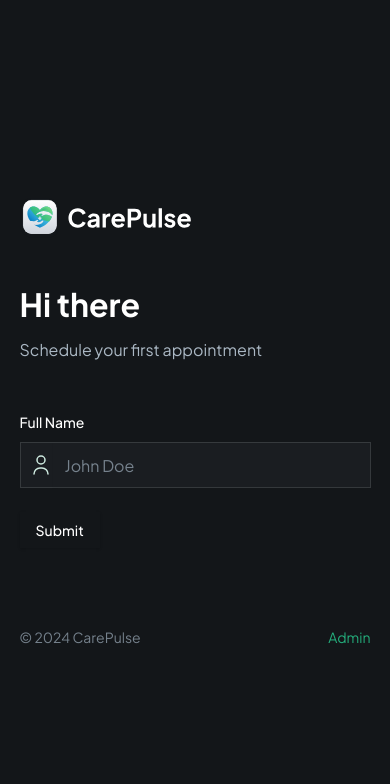
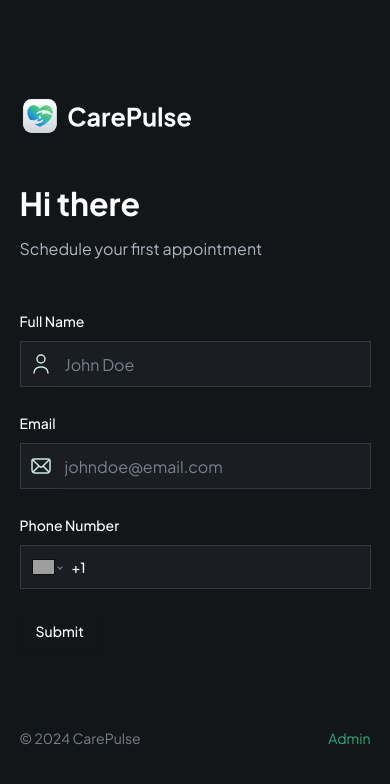
Before and after one commit to ecetinerdem/carepulse2, a Next.js app: page / in a window 390 px wide. Shown: the top 784 px of the page. Built offline with nearby package versions, Linux system fonts and the light colour scheme; grey boxes are pictures that could not be loaded.

Commit message:
add phone input field

```diff
--- a/components/CustomFormField.tsx
+++ b/components/CustomFormField.tsx
@@ -12,6 +12,8 @@ import { Input } from "@/components/ui/input";
 import { Control } from "react-hook-form";
 import { FormFieldType } from "./forms/PatientForm";
 import Image from "next/image";
+import "react-phone-number-input/style.css";
+import PhoneInput from "react-phone-number-input";
 
 interface CustomProps {
   control: Control<any>;
@@ -52,6 +54,20 @@ const RenderField = ({ field, props }: { field: any; props: CustomProps }) => {
           </FormControl>
         </div>
       );
+    case FormFieldType.PHONE_INPUT:
+      return (
+        <FormControl>
+          <PhoneInput
+            defaultCountry="US"
+            placeholder={placeholder}
+            international
+            withCountryCallingCode
+            value={field.value as E164Number | undefined}
+            onChange={field.onChange}
+            className="input-phone"
+          />
+        </FormControl>
+      );
     default:
       break;
   }
--- a/components/forms/PatientForm.tsx
+++ b/components/forms/PatientForm.tsx
@@ -54,6 +54,24 @@ const PatientForm = () => {
           iconSrc="/assets/icons/user.svg"
           iconAlt="user"
         />
+
+        <CustomFormField
+          control={form.control}
+          fieldType={FormFieldType.INPUT}
+          name="email"
+          label="Email"
+          placeholder="johndoe@email.com"
+          iconSrc="/assets/icons/email.svg"
+          iconAlt="email"
+        />
+
+        <CustomFormField
+          control={form.control}
+          fieldType={FormFieldType.PHONE_INPUT}
+          name="phone"
+          label="Phone Number"
+          placeholder="(555) 123-456"
+        />
         <Button type="submit">Submit</Button>
       </form>
     </Form>
--- a/package.json
+++ b/package.json
@@ -20,6 +20,7 @@
     "react": "^19.0.0",
     "react-dom": "^19.0.0",
     "react-hook-form": "^7.54.1",
+    "react-phone-number-input": "^3.4.10",
     "tailwind-merge": "^2.5.5",
     "tailwindcss-animate": "^1.0.7",
     "zod": "^3.24.1"
```
Also changed, not shown: 1 other file (tests, documents, lock files or other folders).
